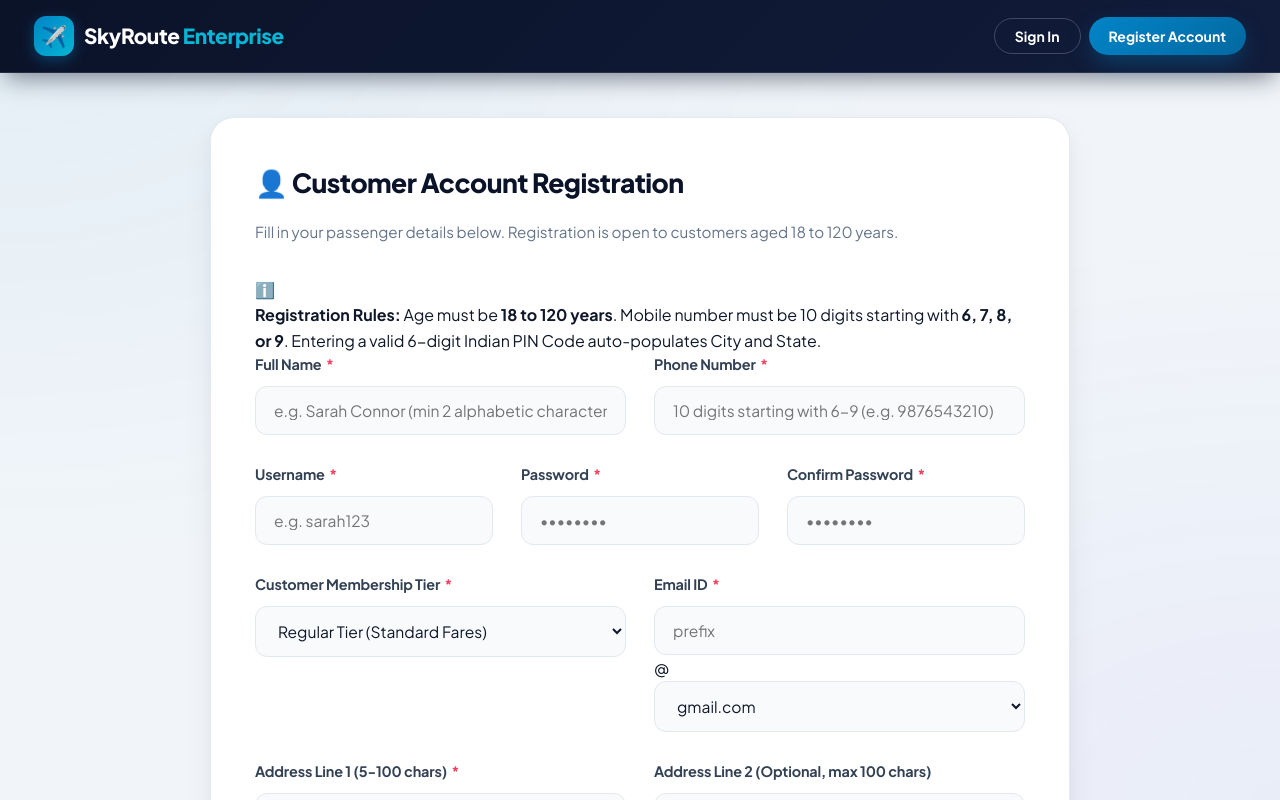
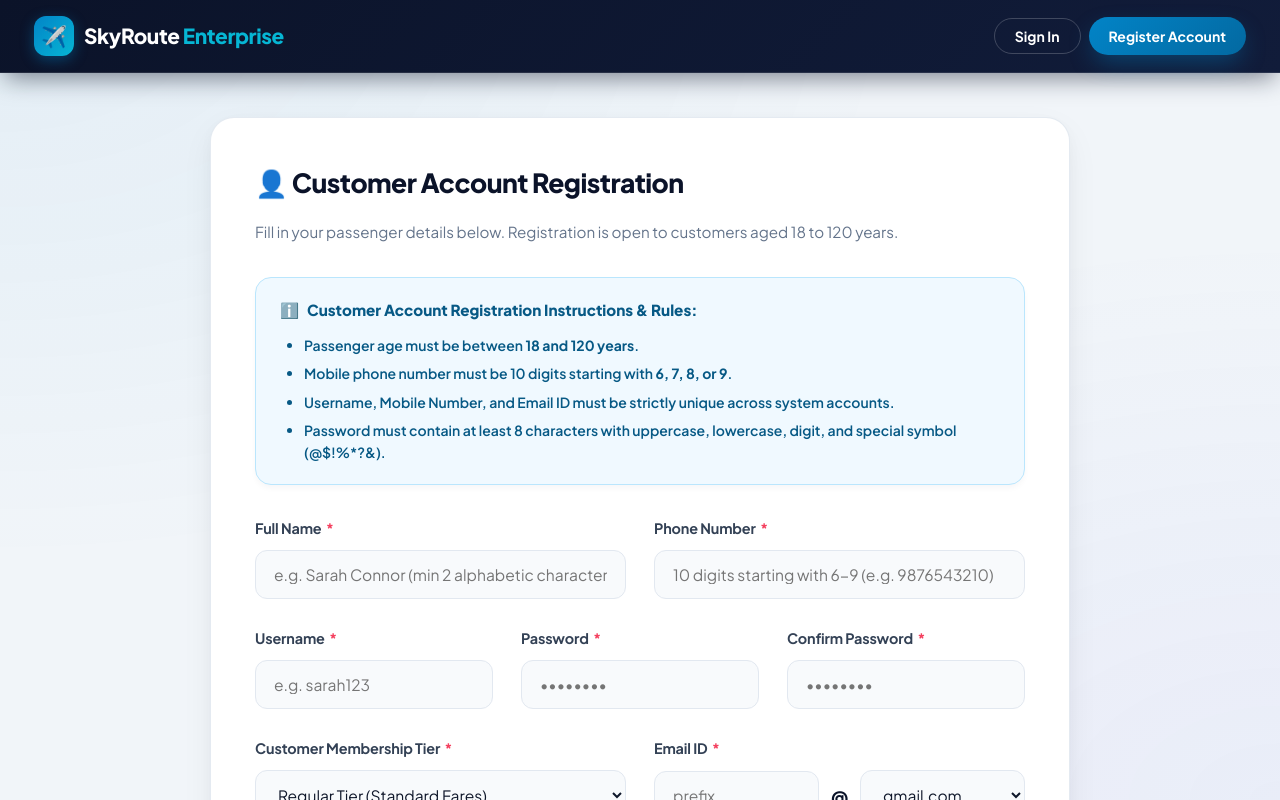
Before and after one commit to jspch3/Airplane-Management-System-frontend, an Angular app: page /register in a window 1280 px wide. Shown: the top 800 px of the page. Built offline with nearby package versions, Linux system fonts and the light colour scheme.

Commit message:
Fix registration page single-line email input group, format rules line-by-line without pincode text, and align search filter card labels cleanly

```diff
--- a/src/app/components/flight-list/flight-list.component.ts
+++ b/src/app/components/flight-list/flight-list.component.ts
@@ -52,9 +52,9 @@ import { MAJOR_AIRPORTS } from '../../constants/location.data';
             🔍 Filter Flight Schedule by Carrier, Travel Date & Route Cities
           </div>
 
-          <div class="grid-4" style="gap: 24px;">
+          <div class="grid-4" style="gap: 24px; align-items: flex-end;">
             <div class="form-group" style="margin-bottom: 0;">
-              <label class="form-label">Live Search by Carrier</label>
+              <label class="form-label" style="min-height: 26px; display: flex; align-items: flex-end;">Live Search by Carrier</label>
               <input
                 type="text"
                 [(ngModel)]="searchCarrierName"
@@ -66,7 +66,7 @@ import { MAJOR_AIRPORTS } from '../../constants/location.data';
 
             <!-- Requirement 2: Strict 3-Month Date Window Filter -->
             <div class="form-group" style="margin-bottom: 0;">
-              <label class="form-label">Exact Travel Date (3-Month Window)</label>
+              <label class="form-label" style="min-height: 26px; display: flex; align-items: flex-end;">Travel Date (3-Month Window)</label>
               <input
                 type="date"
                 [(ngModel)]="searchScheduleDate"
@@ -79,7 +79,7 @@ import { MAJOR_AIRPORTS } from '../../constants/location.data';
 
             <!-- Requirement 3: Mutual Exclusion for Origin City -->
             <div class="form-group" style="margin-bottom: 0;">
-              <label class="form-label">Filter Origin City</label>
+              <label class="form-label" style="min-height: 26px; display: flex; align-items: flex-end;">Filter Origin City</label>
               <select [(ngModel)]="searchOrigin" (change)="applyFilters()" class="form-select">
                 <option value="">All Origins</option>
                 <option *ngFor="let apt of majorAirports" [value]="apt" [disabled]="apt === searchDestination">
@@ -90,7 +90,7 @@ import { MAJOR_AIRPORTS } from '../../constants/location.data';
 
             <!-- Requirement 3: Mutual Exclusion for Destination City -->
             <div class="form-group" style="margin-bottom: 0;">
-              <label class="form-label">Filter Destination City</label>
+              <label class="form-label" style="min-height: 26px; display: flex; align-items: flex-end;">Filter Destination City</label>
               <select [(ngModel)]="searchDestination" (change)="applyFilters()" class="form-select">
                 <option value="">All Destinations</option>
                 <option *ngFor="let apt of majorAirports" [value]="apt" [disabled]="apt === searchOrigin">
--- a/src/app/components/register/register.component.ts
+++ b/src/app/components/register/register.component.ts
@@ -22,12 +22,17 @@ import { INDIAN_STATES, lookupPincode } from '../../constants/location.data';
           Fill in your passenger details below. Registration is open to customers aged 18 to 120 years.
         </p>
 
-        <!-- Prominent Mobile Info Banner -->
-        <div class="info-banner">
-          <span>ℹ️</span>
-          <div>
-            <strong>Registration Rules:</strong> Age must be <strong>18 to 120 years</strong>. Mobile number must be 10 digits starting with <strong>6, 7, 8, or 9</strong>. Entering a valid 6-digit Indian PIN Code auto-populates City and State.
+        <!-- Line-by-Line Registration Rules Info Banner (Pincode instruction removed) -->
+        <div class="alert alert-info" style="margin-bottom: 32px; flex-direction: column; align-items: flex-start; gap: 8px;">
+          <div style="font-weight: 800; font-size: 0.95rem; display: flex; align-items: center; gap: 8px;">
+            <span>ℹ️</span> Customer Account Registration Instructions & Rules:
           </div>
+          <ul style="margin-left: 24px; margin-top: 4px; display: flex; flex-direction: column; gap: 6px; font-size: 0.875rem;">
+            <li>Passenger age must be between <strong>18 and 120 years</strong>.</li>
+            <li>Mobile phone number must be 10 digits starting with <strong>6, 7, 8, or 9</strong>.</li>
+            <li>Username, Mobile Number, and Email ID must be strictly unique across system accounts.</li>
+            <li>Password must contain at least 8 characters with uppercase, lowercase, digit, and special symbol (&#64;$!%*?&amp;).</li>
+          </ul>
         </div>
 
         <div *ngIf="successMessage" class="alert alert-success">
--- a/src/styles.css
+++ b/src/styles.css
@@ -195,6 +195,33 @@ body {
   font-size: 0.85rem;
   font-weight: 600;
   margin-top: 8px;
+}
+
+/* Single Line Email Input Group Alignment */
+.email-input-group {
+  display: flex !important;
+  flex-direction: row !important;
+  align-items: center !important;
+  gap: 8px !important;
+  width: 100% !important;
+}
+
+.email-input-group .email-prefix-input {
+  flex: 1 1 50% !important;
+  min-width: 0 !important;
+}
+
+.email-input-group .email-at-symbol {
+  font-weight: 800 !important;
+  font-size: 1.15rem !important;
+  color: var(--primary-navy) !important;
+  padding: 0 4px !important;
+  user-select: none !important;
+}
+
+.email-input-group .email-domain-select {
+  flex: 1 1 50% !important;
+  min-width: 140px !important;
 }
 
 /* Styled Alert Banners */
```
